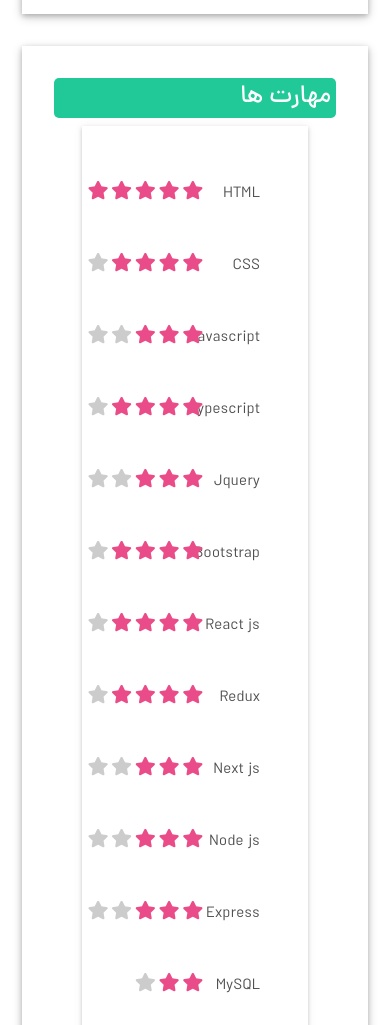
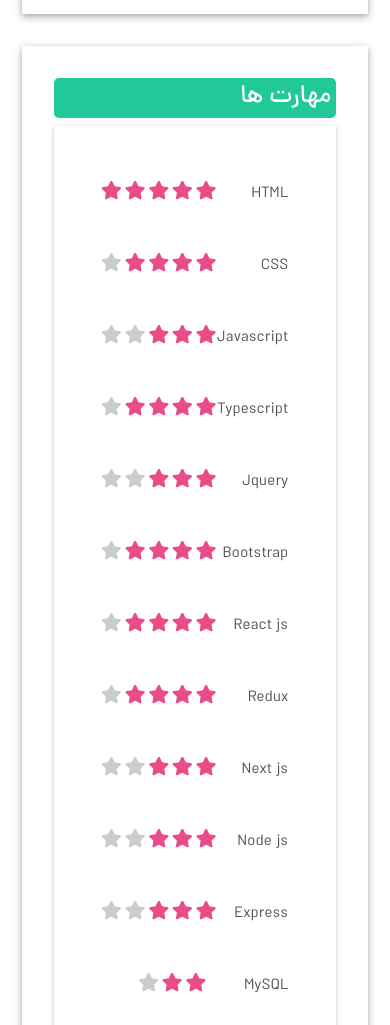
Before and after one commit to hashemi-st/personal-resume, a plain HTML site: page index.html in a window 390 px wide. Shown: the part 960-1985 px from the top of the page. Drawn offline with Linux system fonts and the light colour scheme; files whose address does not match are found by name.

Commit message:
fixed mobile view skills

```diff
--- a/css/style.css
+++ b/css/style.css
@@ -327,4 +327,10 @@
     .container-lang {
         grid-template-columns: 1fr;
     }
+    .container-Skill{
+        width: 100%;
+    }
+    .name {
+        width: 53%;
+    }
 }
```
